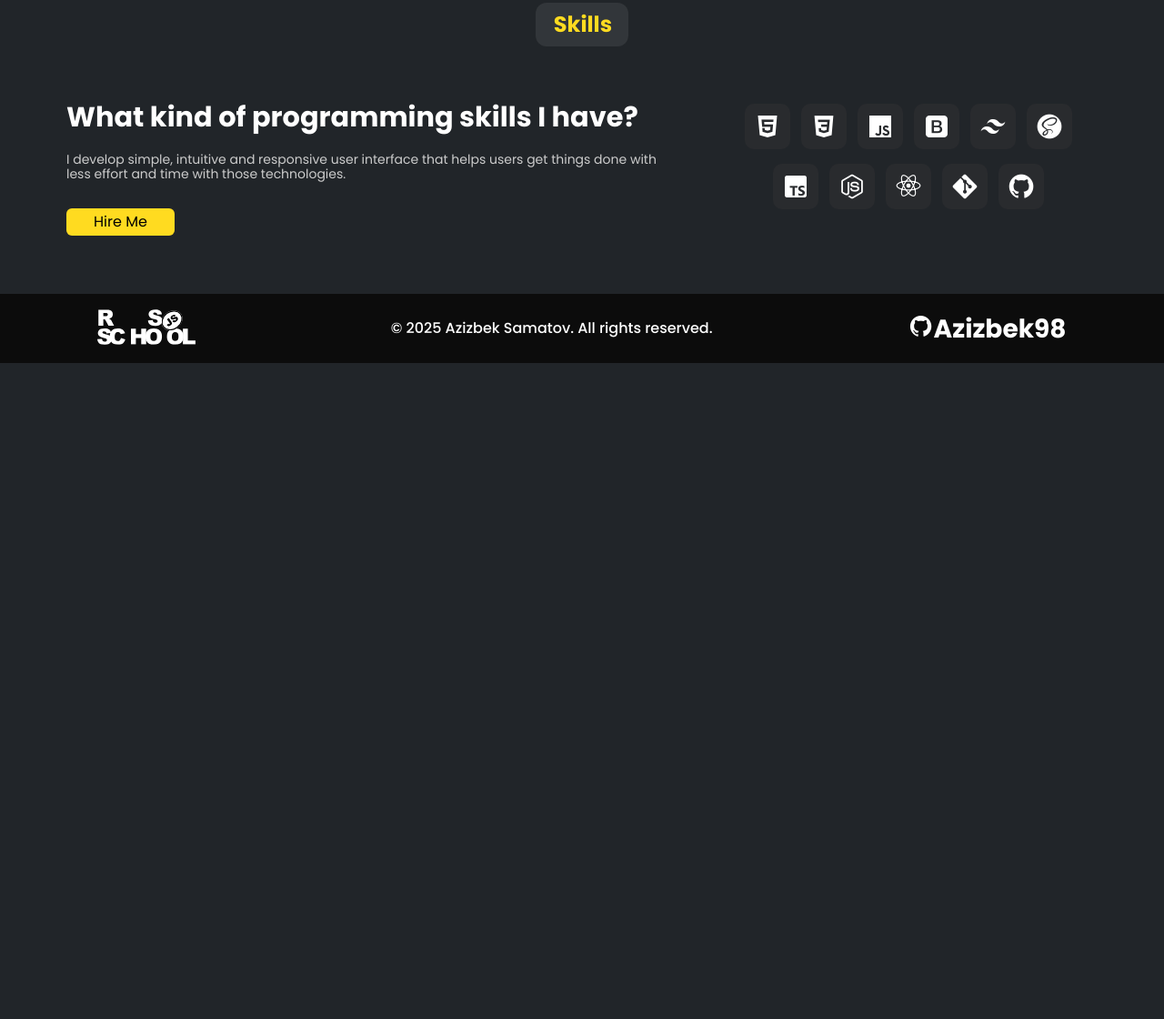
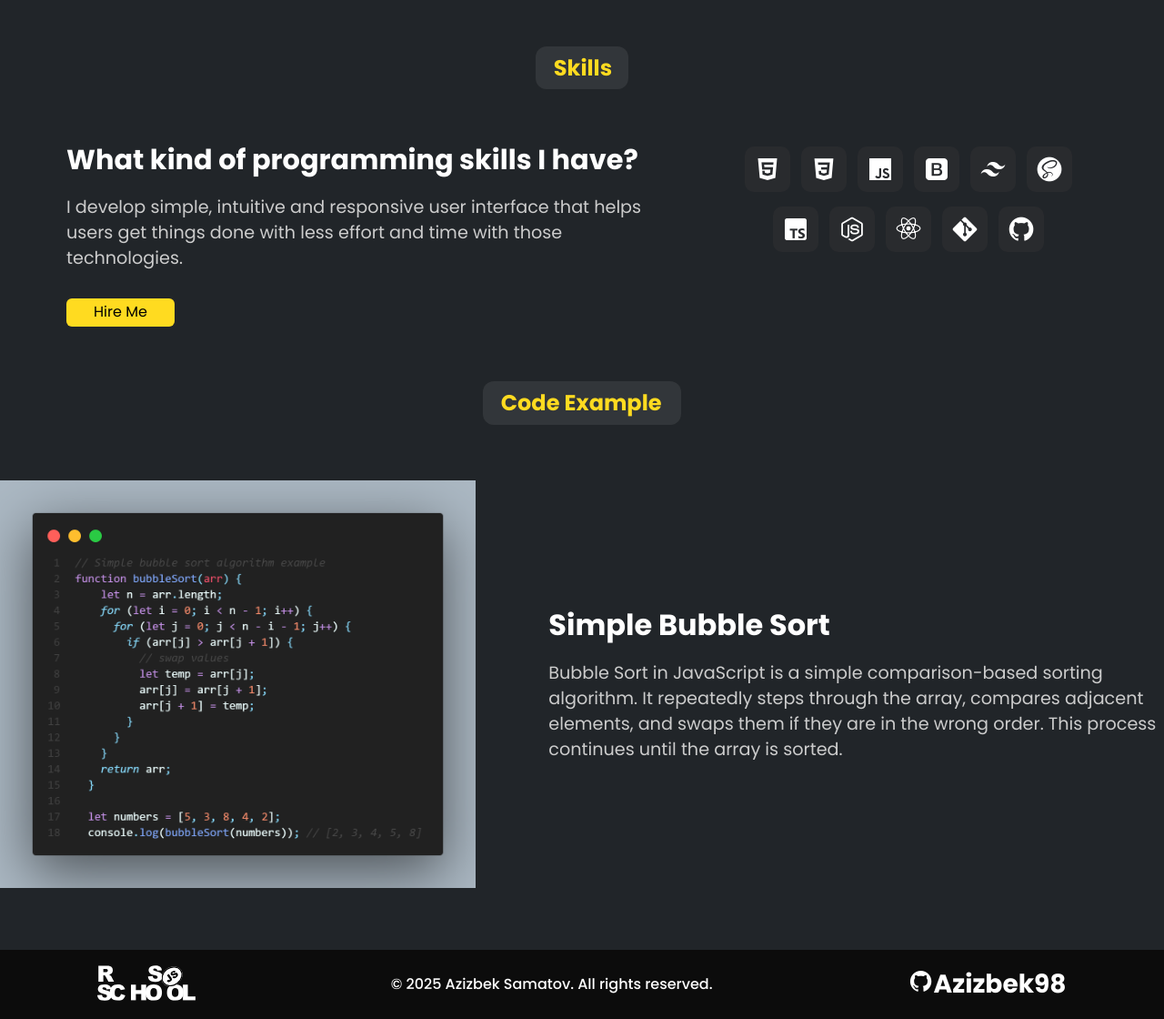
Before and after one commit to Azizbek98/rsschool-cv, a plain HTML site: page index.html in a window 1280 px wide. Shown: the part 1268-2388 px from the top of the page at 91% size. Before the commit the page ends 1667 px from the top, so only its background shows below. Drawn offline with nearby package versions, Linux system fonts and the light colour scheme.

Commit message:
feat: adding code example section for the project

```diff
--- a/index.html
+++ b/index.html
@@ -37,10 +37,10 @@
             <a href="#skills">Skills</a>
           </li>
           <li class="navbar-menu__item">
-            <a href="#">Projects</a>
+            <a href="#projects">Projects</a>
           </li>
           <li class="navbar-menu__item">
-            <a href="#">Education</a>
+            <a href="#education">Education</a>
           </li>
         </ul>
 
@@ -97,7 +97,7 @@
         </div>
       </section>
 
-      <section id="about" class="about">
+      <section id="about" class="about container">
         <h2 class="about-title">Self-Introduction</h2>
         <div class="about-img">
           <img src="./assets/my-photo.png" alt="author's image" />
@@ -117,7 +117,7 @@
         </div>
       </section>
 
-      <section id="skills" class="skills">
+      <section id="skills" class="skills container">
         <h2 class="skills-title">Skills</h2>
         <div class="skills-content">
           <div class="content-left">
@@ -168,6 +168,128 @@
           </div>
         </div>
       </section>
+
+      <section id="code" class="code container">
+        <h2 class="code-title">Code Example</h2>
+        <div class="code-content">
+          <div class="code-img">
+            <img src="./assets/code.png" alt="author's code example" />
+          </div>
+          <div class="description">
+            <h3>Simple Bubble Sort</h3>
+            <p>
+              Bubble Sort in JavaScript is a simple comparison-based sorting
+              algorithm. It repeatedly steps through the array, compares
+              adjacent elements, and swaps them if they are in the wrong order.
+              This process continues until the array is sorted.
+            </p>
+          </div>
+        </div>
+      </section>
+
+      <!-- <section id="projects" class="skills">
+        <h2 class="skills-title">Skills</h2>
+        <div class="skills-content">
+          <div class="content-left">
+            <div class="info">
+              <h3>What kind of programming skills I have?</h3>
+              <p>
+                I develop simple, intuitive and responsive user interface that
+                helps users get things done with less effort and time with those
+                technologies.
+              </p>
+            </div>
+            <button class="btn primary-btn">Hire Me</button>
+          </div>
+          <div class="content-right">
+            <div class="content-item">
+              <i class="bx bxl-html5"></i>
+            </div>
+            <div class="content-item">
+              <i class="bx bxl-css3"></i>
+            </div>
+            <div class="content-item">
+              <i class="bx bxl-javascript"></i>
+            </div>
+            <div class="content-item">
+              <i class="bx bxl-bootstrap"></i>
+            </div>
+            <div class="content-item">
+              <i class="bx bxl-tailwind-css"></i>
+            </div>
+            <div class="content-item">
+              <i class="bx bxl-sass"></i>
+            </div>
+            <div class="content-item">
+              <i class="bx bxl-typescript"></i>
+            </div>
+            <div class="content-item">
+              <i class="bx bxl-nodejs"></i>
+            </div>
+            <div class="content-item">
+              <i class="bx bxl-react"></i>
+            </div>
+            <div class="content-item">
+              <i class="bx bxl-git"></i>
+            </div>
+            <div class="content-item">
+              <i class="bx bxl-github"></i>
+            </div>
+          </div>
+        </div>
+      </section>
+
+      <section id="education" class="skills">
+        <h2 class="skills-title">Skills</h2>
+        <div class="skills-content">
+          <div class="content-left">
+            <div class="info">
+              <h3>What kind of programming skills I have?</h3>
+              <p>
+                I develop simple, intuitive and responsive user interface that
+                helps users get things done with less effort and time with those
+                technologies.
+              </p>
+            </div>
+            <button class="btn primary-btn">Hire Me</button>
+          </div>
+          <div class="content-right">
+            <div class="content-item">
+              <i class="bx bxl-html5"></i>
+            </div>
+            <div class="content-item">
+              <i class="bx bxl-css3"></i>
+            </div>
+            <div class="content-item">
+              <i class="bx bxl-javascript"></i>
+            </div>
+            <div class="content-item">
+              <i class="bx bxl-bootstrap"></i>
+            </div>
+            <div class="content-item">
+              <i class="bx bxl-tailwind-css"></i>
+            </div>
+            <div class="content-item">
+              <i class="bx bxl-sass"></i>
+            </div>
+            <div class="content-item">
+              <i class="bx bxl-typescript"></i>
+            </div>
+            <div class="content-item">
+              <i class="bx bxl-nodejs"></i>
+            </div>
+            <div class="content-item">
+              <i class="bx bxl-react"></i>
+            </div>
+            <div class="content-item">
+              <i class="bx bxl-git"></i>
+            </div>
+            <div class="content-item">
+              <i class="bx bxl-github"></i>
+            </div>
+          </div>
+        </div>
+      </section> -->
     </main>
 
     <footer>
--- a/style.css
+++ b/style.css
@@ -47,6 +47,11 @@ body {
 
 .primary-btn:hover {
   background-color: var(--primary-dark);
+}
+
+.container {
+  margin: 0 auto;
+  max-width: 1320px;
 }
 /* General Styles End */
 
@@ -221,7 +226,7 @@ body {
 }
 
 .about .about-img img {
-  width: 19rem;
+  width: 20rem;
 }
 
 .about .about-img .description h3 {
@@ -233,7 +238,8 @@ body {
 
 .about .about-img .description p {
   color: var(--gray);
-  font-size: 0.875rem;
+  font-size: 1rem;
+  line-height: 1.75rem;
 }
 
 .about .about-img .description button {
@@ -270,7 +276,8 @@ body {
 
 .skills .skills-content .content-left .info p {
   color: var(--gray);
-  font-size: 0.875rem;
+  font-size: 1.2rem;
+  line-height: 1.75rem;
 }
 
 .skills .skills-content .content-left button {
@@ -303,6 +310,41 @@ body {
 }
 /* Skills Section End */
 
+/* Code Example Section Start */
+.code .code-title {
+  margin: 3.8rem auto;
+  padding: 0.62rem 1.25rem;
+  width: 13.65rem;
+  background-color: var(--about-background);
+  color: var(--primary-color);
+  border-radius: 0.75rem;
+  align-items: center;
+}
+
+.code .code-content {
+  display: flex;
+  justify-content: center;
+  align-items: center;
+  gap: 5rem;
+}
+
+.code .code-img img {
+  height: 28rem;
+}
+
+.code .description h3 {
+  color: var(--white);
+  font-size: 2rem;
+  margin-bottom: 1.25rem;
+}
+
+.code .description p {
+  color: var(--gray);
+  font-size: 1.2rem;
+  line-height: 1.75rem;
+}
+/* Code Example Section End */
+
 /*Footer Start*/
 .footer-content {
   margin-top: 4rem;
```
